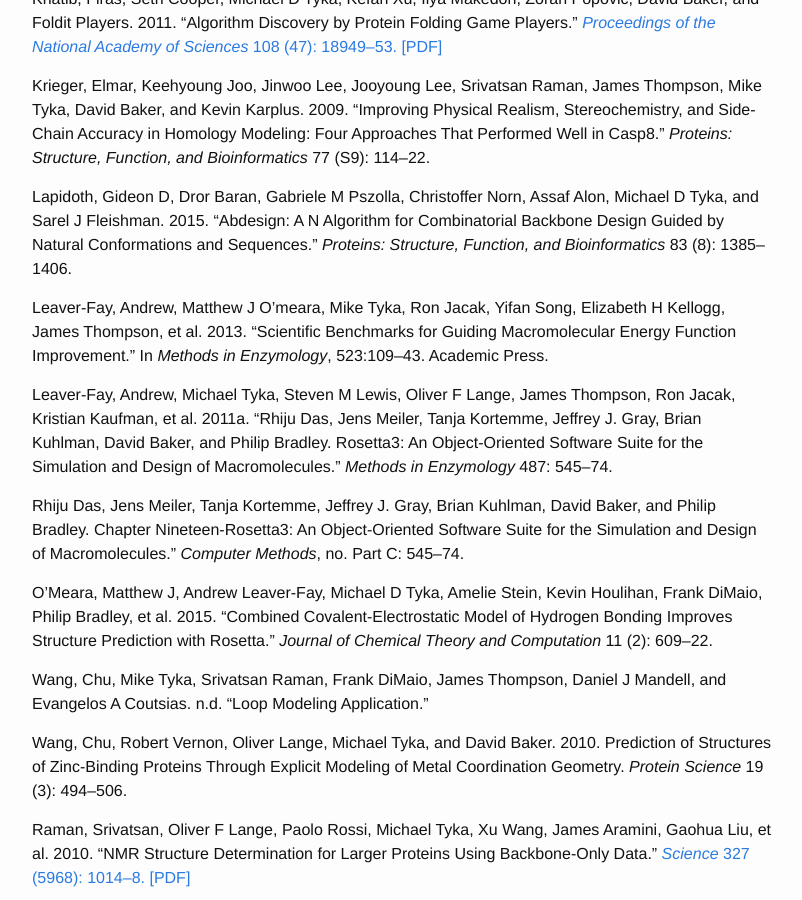
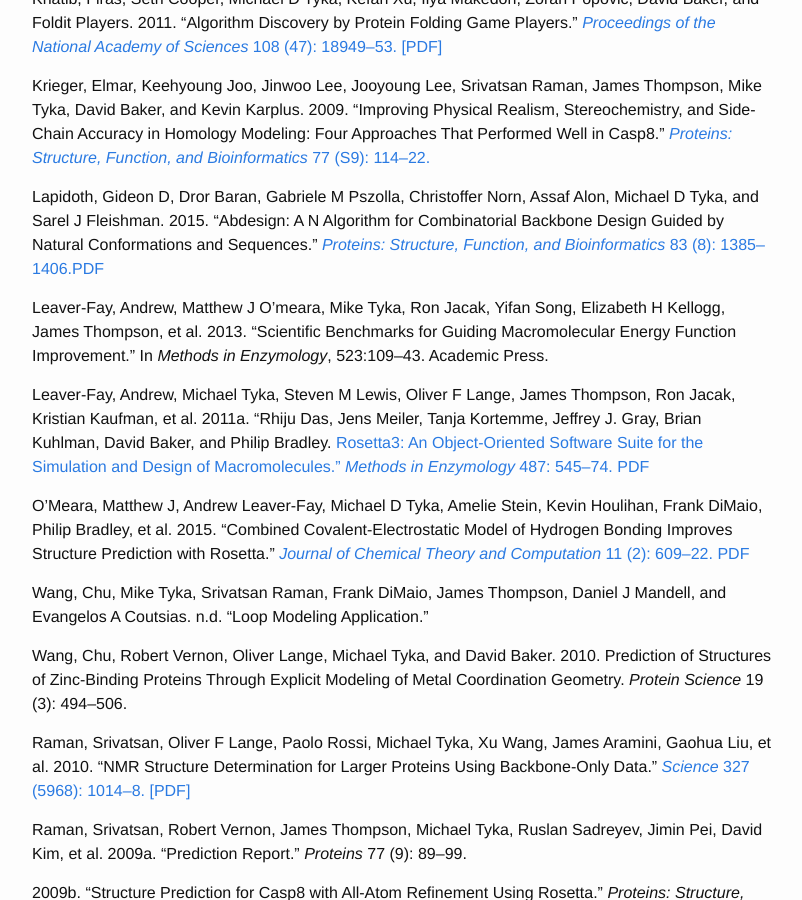
Before and after one commit to mtyka/mtyka.github.io, a Jekyll site: the page built from publications.md, in a window 1280 px wide and 900 px high, scrolled down 1377 px. Shown: the whole window, without its empty margins (238-1040 px from the left). Built offline with Jekyll 4.4.1, drawn with Linux system fonts in a browser that asks for light colours.

Commit message:
Some more papers

```diff
--- a/publications.md
+++ b/publications.md
@@ -91,13 +91,13 @@
 Raman, James Thompson, Mike Tyka, David Baker, and Kevin Karplus. 2009.
 “Improving Physical Realism, Stereochemistry, and Side-Chain Accuracy in
 Homology Modeling: Four Approaches That Performed Well in Casp8.”
-*Proteins: Structure, Function, and Bioinformatics* 77 (S9): 114–22.
+[*Proteins: Structure, Function, and Bioinformatics* 77 (S9): 114–22.](https://pmc.ncbi.nlm.nih.gov/articles/PMC2922016/)
 
 Lapidoth, Gideon D, Dror Baran, Gabriele M Pszolla, Christoffer Norn,
 Assaf Alon, Michael D Tyka, and Sarel J Fleishman. 2015. “Abdesign: A N
 Algorithm for Combinatorial Backbone Design Guided by Natural
-Conformations and Sequences.” *Proteins: Structure, Function, and
-Bioinformatics* 83 (8): 1385–1406.
+Conformations and Sequences.” [*Proteins: Structure, Function, and
+Bioinformatics* 83 (8): 1385–1406.](https://onlinelibrary.wiley.com/doi/abs/10.1002/prot.24779)[PDF](https://www.researchgate.net/publication/272100985_AbDesign_An_algorithm_for_combinatorial_backbone_design_guided_by_natural_conformations_and_sequences_Combinatorial_Backbone_Design_in_Antibodies)
 
 Leaver-Fay, Andrew, Matthew J O’meara, Mike Tyka, Ron Jacak, Yifan Song,
 Elizabeth H Kellogg, James Thompson, et al. 2013. “Scientific Benchmarks
@@ -107,20 +107,17 @@
 Leaver-Fay, Andrew, Michael Tyka, Steven M Lewis, Oliver F Lange, James
 Thompson, Ron Jacak, Kristian Kaufman, et al. 2011a. “Rhiju Das, Jens
 Meiler, Tanja Kortemme, Jeffrey J. Gray, Brian Kuhlman, David Baker, and
-Philip Bradley. Rosetta3: An Object-Oriented Software Suite for the
+Philip Bradley. [Rosetta3: An Object-Oriented Software Suite for the
 Simulation and Design of Macromolecules.” *Methods in Enzymology* 487:
-545–74.
+545–74. ](https://www.sciencedirect.com/science/article/abs/pii/B9780123812704000196)
+[PDF](https://web.stanford.edu/~rhiju/Rosetta3_MethodsEnzymology_LeaverFay_etal2011.pdf)
 
-Rhiju Das, Jens Meiler, Tanja Kortemme, Jeffrey J. Gray,
-Brian Kuhlman, David Baker, and Philip Bradley. Chapter
-Nineteen-Rosetta3: An Object-Oriented Software Suite for the Simulation
-and Design of Macromolecules.” *Computer Methods*, no. Part C: 545–74.
 
 O’Meara, Matthew J, Andrew Leaver-Fay, Michael D Tyka, Amelie Stein,
 Kevin Houlihan, Frank DiMaio, Philip Bradley, et al. 2015. “Combined
 Covalent-Electrostatic Model of Hydrogen Bonding Improves Structure
-Prediction with Rosetta.” *Journal of Chemical Theory and Computation*
-11 (2): 609–22.
+Prediction with Rosetta.” [*Journal of Chemical Theory and Computation*
+11 (2): 609–22. ](https://pubs.acs.org/doi/10.1021/ct500864r)[PDF](assets/10.1021@ct500864r.pdf)
 
 Wang, Chu, Mike Tyka, Srivatsan Raman, Frank DiMaio, James Thompson,
 Daniel J Mandell, and Evangelos A Coutsias. n.d. “Loop Modeling
```
Also changed, not shown: 2 other files.
